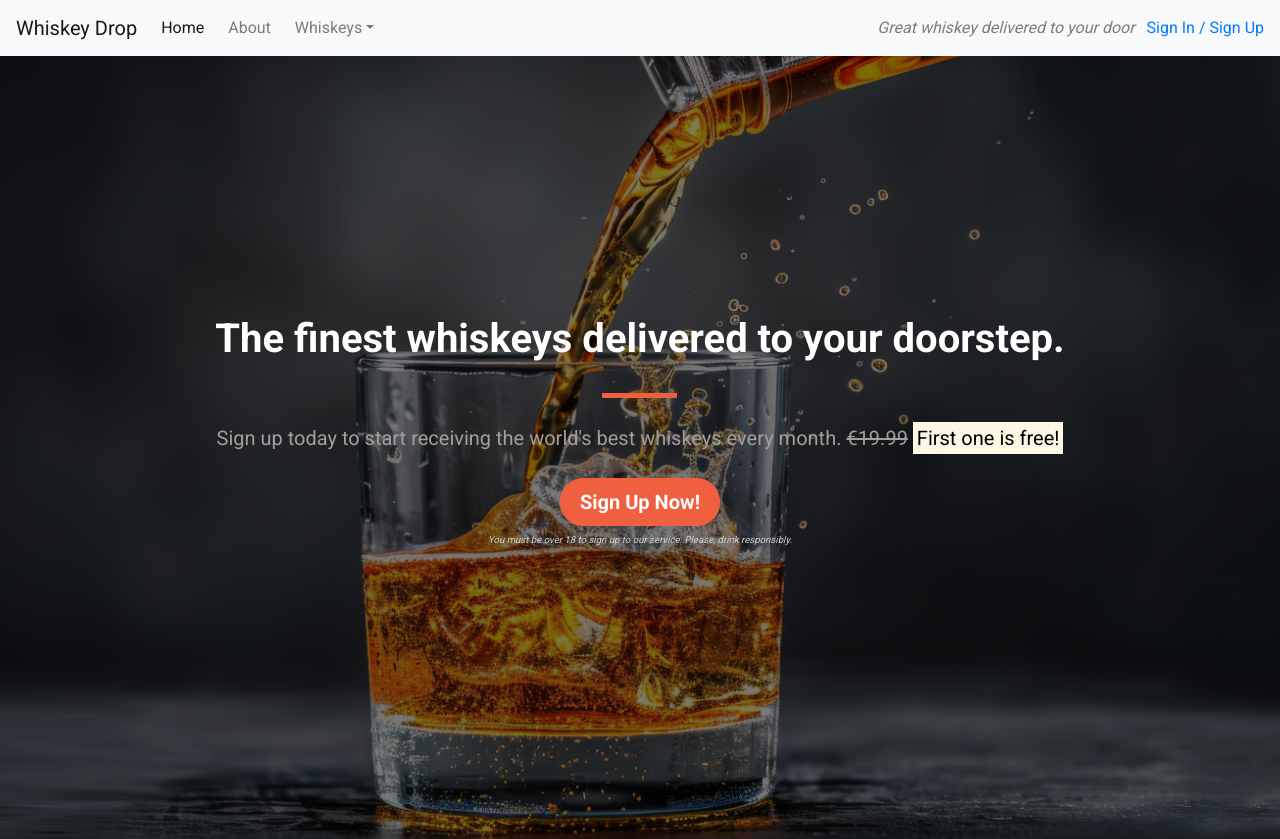
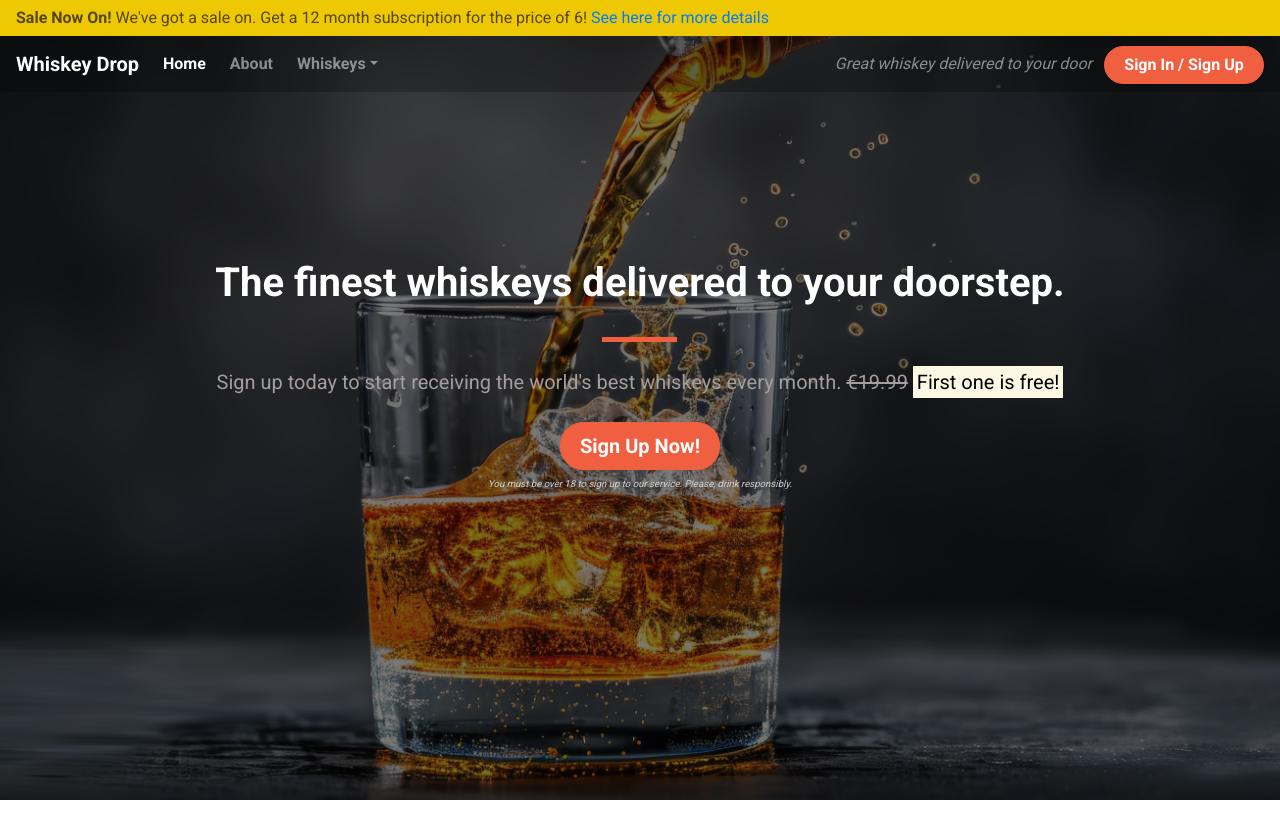
Before and after one commit to Emmy-Dare274/Whiskey_project_boostrap, a plain HTML site: page index.html in a window 1280 px wide. Shown: the top 839 px of the page. Drawn offline with nearby package versions, Linux system fonts and the light colour scheme.

Commit message:
Navbar and alert styled and adjusted for the landing page

```diff
--- a/css/style.css
+++ b/css/style.css
@@ -2,7 +2,20 @@ body {
     font-family: 'Roboto', sans-serif;
 }
 
-.alert-container {}
+.alert-container .col-12 {
+    padding-left: 0;
+    padding-right: 0;
+}
+
+.site-wide-alert {
+    color: #544600;
+    background-color: #eec802;
+    border-color: #eec802;
+    padding: 5px 15px;
+    margin-bottom: 0;
+    border: 1px solid transparent;
+    border-radius: 0;
+}
 
 .callout-container {
     height: 100vh;
@@ -29,6 +42,36 @@ body {
     height: 100%;
     width: 100%;
     background-color: rgba(0, 0, 0, 0.5);
+}
+
+/* Navbar */
+
+.navalert-container {
+    position: absolute;
+    top: 0;
+    left: 0;
+    z-index: 1;
+    padding-left: 0;
+    padding-right: 0;
+}
+
+.navbar {
+    margin-bottom: 0;
+    width: 100%;
+    background-color: rgba(0, 0, 0, .25);
+    border: 0;
+}
+
+.navbar .navbar-toggler {
+    border: 0;
+}
+
+.navbar .navbar-brand {
+    font-weight: bold;
+}
+
+.navbar .navbar-nav a {
+    font-weight: bold;
 }
 
 /* Jumbotron */
--- a/index.html
+++ b/index.html
@@ -14,7 +14,17 @@
 
 <body>
     <!-- Nav here -->
-    <nav class="navbar navbar-light navbar-expand-sm bg-light">
+    <div class="container-fluid navalert-container">
+        <div class="container-fluid alert-container">
+            <div class="row d-none d-sm-block">
+                <div class="col-12">
+                    <div class="site-wide-alert alert alert-warning">
+                        <strong>Sale Now On!</strong> We've got a sale on. Get a 12 month subscription for the price of 6! <a href="">See here for more details</a>
+                    </div>
+                </div>
+            </div>
+        </div>
+        <nav class="navbar navbar-dark navbar-expand-sm">
         <a href="/" class="navbar-brand">Whiskey Drop</a>
 
         <button class="navbar-toggler ml-auto" type="button" data-toggle="collapse" data-target="#navbarNavDropdown" aria-controls="navbarNavDropdown" aria-expanded="false" aria-label="Toggle navigation">
@@ -38,21 +48,13 @@
                 <li class="nav-item mr-2 d-block d-sm-none"><a class="nav-link" href="">Sign In / Sign Up</a></li>
             </ul>
         </div>
-        <div class="d-none d-md-block">
-            <p class="navbar-text my-auto mr-2"><i>Great whiskey delivered to your door</i></p>
-            <a href="/login">Sign In / Sign Up</a>
-        </div>
-        <!--Div-->
-    </nav>
-    <!-- <div class="container alert-container">
-        <div class="row d-none d-sm-block">
-            <div class="col-12">
-                <div class="alert alert-warning">
-                    <strong>Sale Now On!</strong> We've got a sale on. Get a 12 month subscription for the price of 6! <a href="">See here for more details</a>
-                </div>
+            <div class="d-none d-md-block">
+                <p class="navbar-text my-auto mr-2"><i>Great whiskey delivered to your door</i></p>
+                <a href="/login" class="btn btn--cta btn--red">Sign In / Sign Up</a>
             </div>
-        </div>
-    </div> -->
+            <!--Div-->
+        </nav>
+    </div>
     <!-- Callout -->
     <div class="container-fluid callout-container">
         <div class="opaque-overlay">&nbsp;</div>
```
